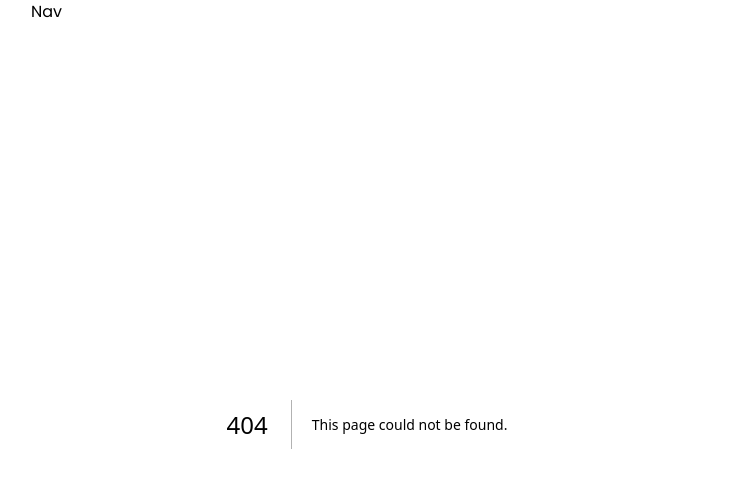
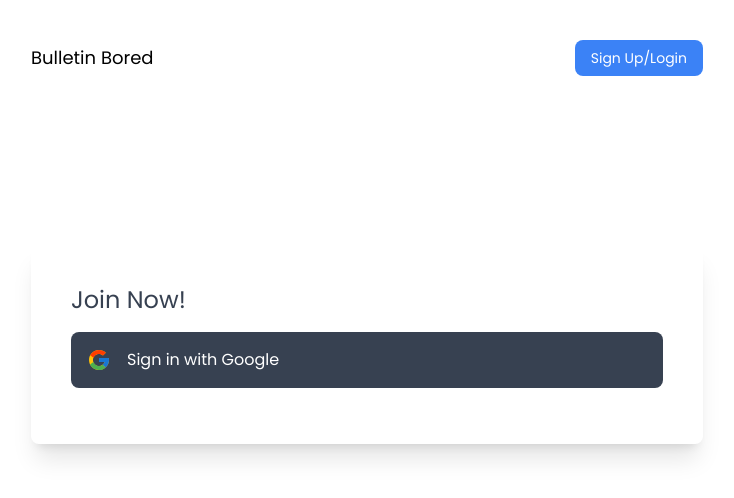
Before and after one commit to roddurd/bulletin-bored, a Next.js app in the folder bored/: page /auth/login in a window 1280 px wide. Before the commit this address had no page. Shown: the top 498 px of the page, without its empty margins (273-1007 px from the left). Built offline with nearby package versions, Linux system fonts and the light colour scheme; no server answers.

Commit message:
auth based nav loading (48)

```diff
--- a/bored/components/Nav.js
+++ b/bored/components/Nav.js
@@ -1,7 +1,39 @@
+import Link from "next/link";
+import { auth } from "../utils/firebase";
+import { useAuthState } from "react-firebase-hooks/auth";
 export default function Nav() {
+  const [user, loading] = useAuthState(auth);
   return (
-    <div>
-      <h1>Nav</h1>
-    </div>
+    <nav className="flex justify-between items-center py-10">
+      <Link href="/">
+        <button className="text-lg font-medium">Bulletin Bored</button>
+      </Link>
+      <ul className="flex items-center gap-10">
+        {!user && (
+          <Link
+            className="py-2 px-4 text-sm bg-blue-500 text-white rounded-lg font-medium ml-8"
+            href={"/auth/login"}
+          >
+            Sign Up/Login
+          </Link>
+        )}
+        {user && (
+          <div className="flex items-center gap-6">
+            <Link href="/post">
+              <button className="font-medium bg-blue-500 text-white py-2 px-4 rounded-mg text-sm">
+                Create Post
+              </button>
+            </Link>
+            <Link href="/dashboard">
+              <img
+                referrerPolicy="no-referrer"
+                className="w-12 rounded-full cursor-pointer"
+                src={user.photoURL}
+              />
+            </Link>
+          </div>
+        )}
+      </ul>
+    </nav>
   );
 }
--- a/bored/package.json
+++ b/bored/package.json
@@ -13,7 +13,9 @@
     "firebase": "^9.15.0",
     "next": "13.1.1",
     "react": "18.2.0",
-    "react-dom": "18.2.0"
+    "react-dom": "18.2.0",
+    "react-firebase-hooks": "^5.1.1",
+    "react-icons": "^4.7.1"
   },
   "devDependencies": {
     "autoprefixer": "^10.4.13",
--- a/bored/pages/api/hello.js
+++ /dev/null
@@ -1,5 +0,0 @@
-// Next.js API route support: https://nextjs.org/docs/api-routes/introduction
-
-export default function handler(req, res) {
-  res.status(200).json({ name: 'John Doe' })
-}
--- /dev/null
+++ b/bored/pages/auth/login.js
@@ -0,0 +1,45 @@
+import { FcGoogle } from "react-icons/fc";
+import { signInWithPopup, GoogleAuthProvider } from "firebase/auth";
+import { auth } from "../../utils/firebase";
+import { useRouter } from "next/router";
+import { useAuthState } from "react-firebase-hooks/auth";
+import { useEffect } from "react";
+
+export default function Login() {
+  const route = useRouter();
+  const [user, loading] = useAuthState(auth);
+  //Sign in with Google
+  const googleProvider = new GoogleAuthProvider();
+  const GoogleLogin = async () => {
+    try {
+      const result = await signInWithPopup(auth, googleProvider);
+      route.push("/"); // redirect to homepage
+    } catch (error) {
+      console.log(error);
+    }
+  };
+
+  useEffect(() => {
+    if (user) {
+      // if user already logged in
+      route.push("/"); // redirect to homepage
+    } else {
+      console.log("need to login.");
+    }
+  }, [user]); // will rerun every time user changes
+
+  return (
+    <div className="shadow-xl mt-32 p-10 text-gray-700 rounded-lg">
+      <h2 className="text-2xl font-medium">Join Now!</h2>
+      <div className="py-4">
+        <button
+          onClick={GoogleLogin}
+          className="text-white bg-gray-700 w-full font-medium rounded-lg flex align-middle p-4 gap-4"
+        >
+          <FcGoogle className="text-2xl" />
+          Sign in with Google
+        </button>
+      </div>
+    </div>
+  );
+}
--- a/bored/utils/firebase.js
+++ b/bored/utils/firebase.js
@@ -1,8 +1,8 @@
 // Import the functions you need from the SDKs you need
 import { initializeApp } from "firebase/app";
 import { getAnalytics } from "firebase/analytics";
-import { getAuth } from "firebase";
-import { getFireStore } from "firebase/firestore";
+import { getAuth } from "firebase/auth";
+import { getFirestore } from "firebase/firestore";
 // TODO: Add SDKs for Firebase products that you want to use
 // https://firebase.google.com/docs/web/setup#available-libraries
 
@@ -20,7 +20,7 @@
 
 // Initialize Firebase
 const app = initializeApp(firebaseConfig);
-const analytics = getAnalytics(app);
+// const analytics = getAnalytics(app);
 
 export const auth = getAuth();
-export const db = getFireStore(app);
+export const db = getFirestore(app);
```
Also changed, not shown: 1 other file (tests, documents, lock files or other folders).
